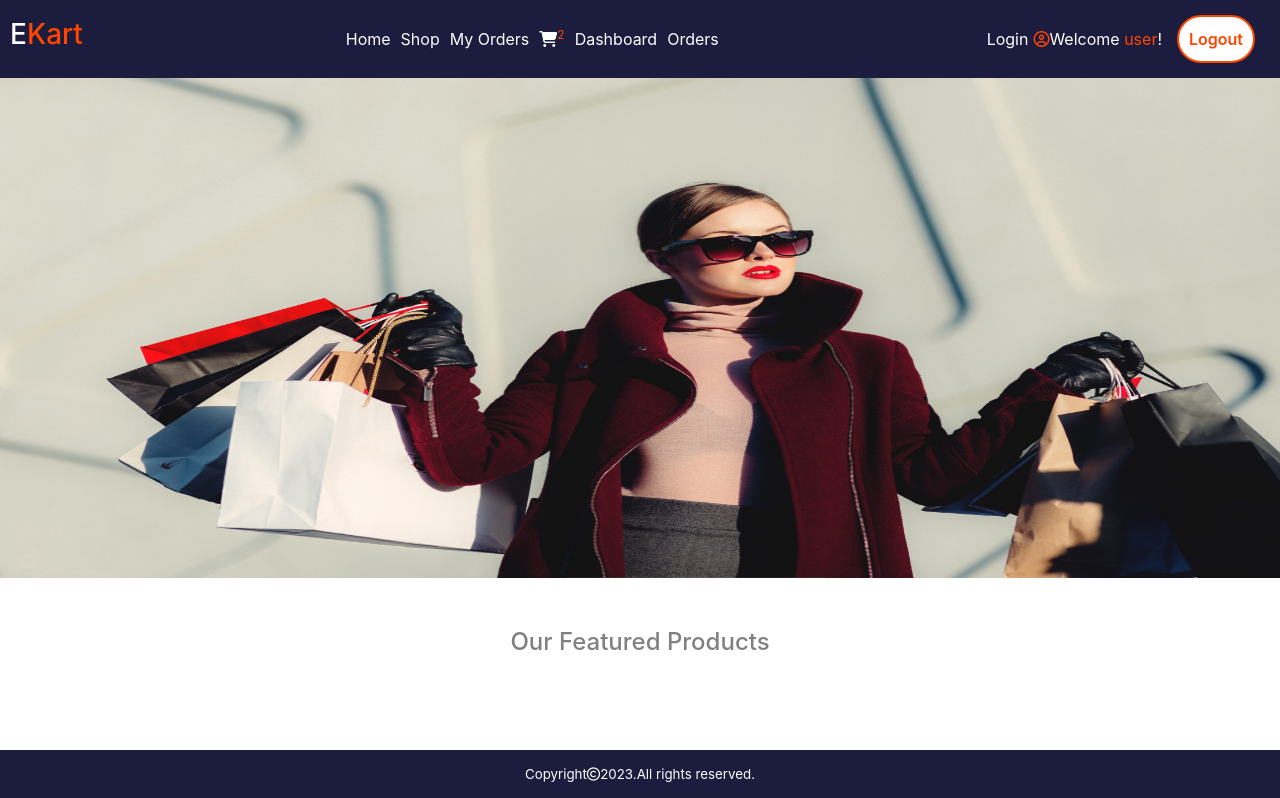
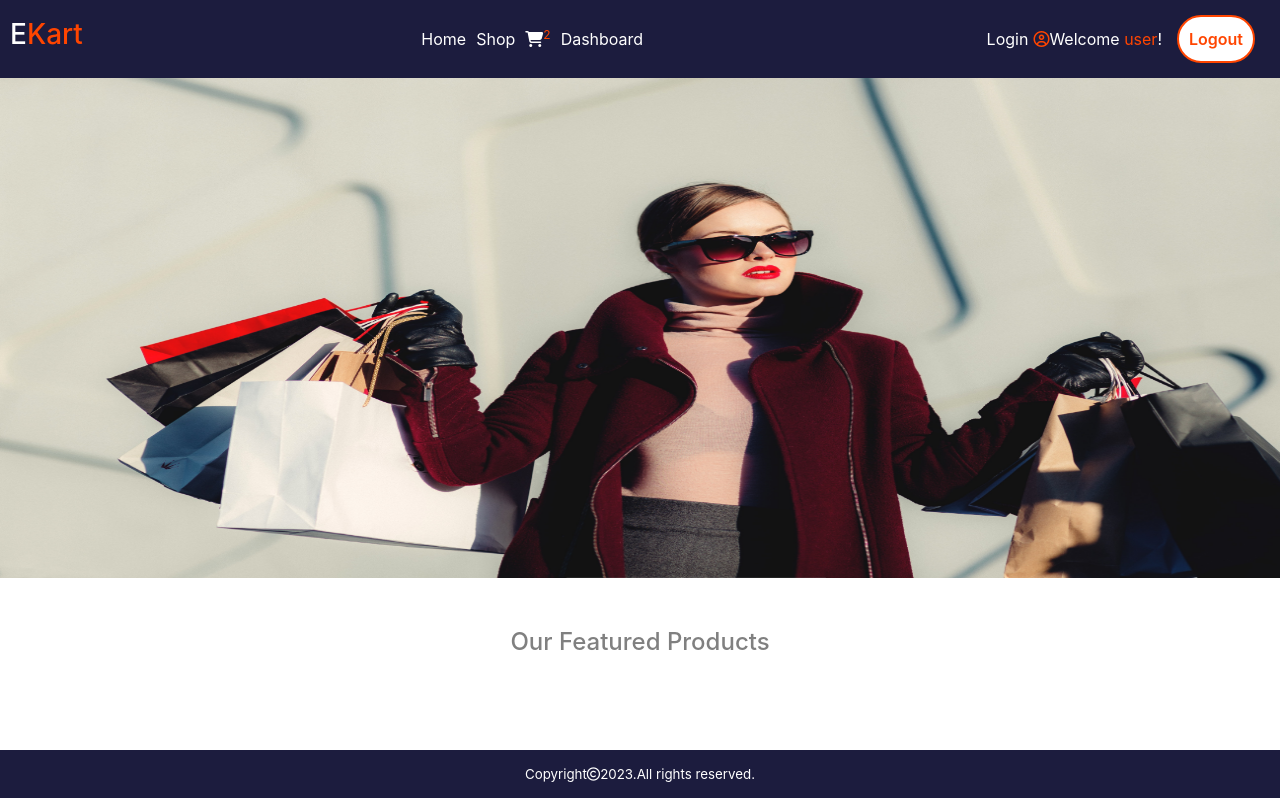
Before and after one commit to Haritha-sayone/react-shopping-app-eKart, a React (Create React App) app: page / in a window 1280 px wide. Shown: the top 798 px of the page. Built offline with nearby package versions, Linux system fonts and the light colour scheme.

Commit message:
some changes to Header

```diff
--- a/src/components/Header/Header.js
+++ b/src/components/Header/Header.js
@@ -9,13 +9,13 @@ const Header = () => {
         <div className={styles["nav-links"]}>
             <Link to='/'>Home</Link>
             <Link to='/products'>Shop</Link>
-            <Link to='/order-history'>My Orders</Link>
+            {/* <Link to='/order-history'>My Orders</Link> */}
             <Link to='/cart'>
                 <i className="fa fa-shopping-cart" aria-hidden="true"></i>
                 <sup>2</sup>
             </Link>
             <Link to='/admin'>Dashboard</Link>
-            <Link to='/orders'>Orders</Link>
+            {/* <Link to='/orders'>Orders</Link> */}
         </div>
         <div className={styles["nav-links"]}>
             <Link to='/login'>Login</Link>
```
